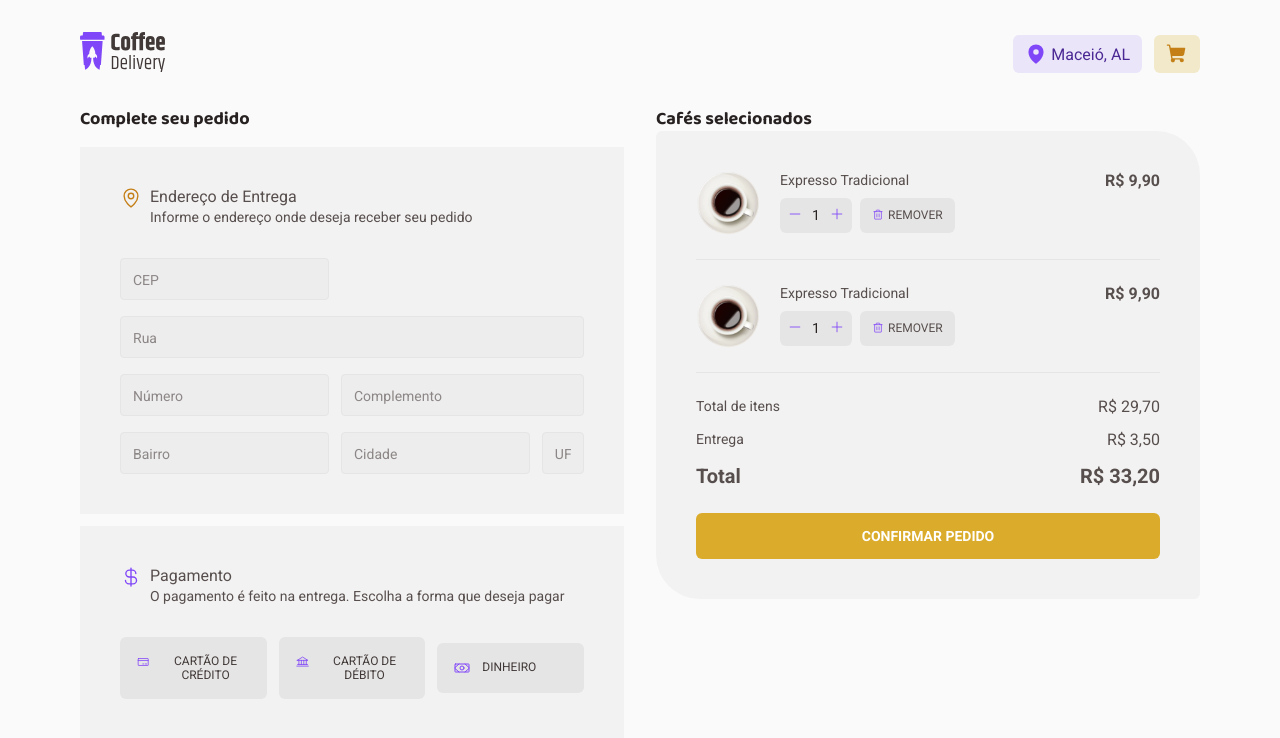
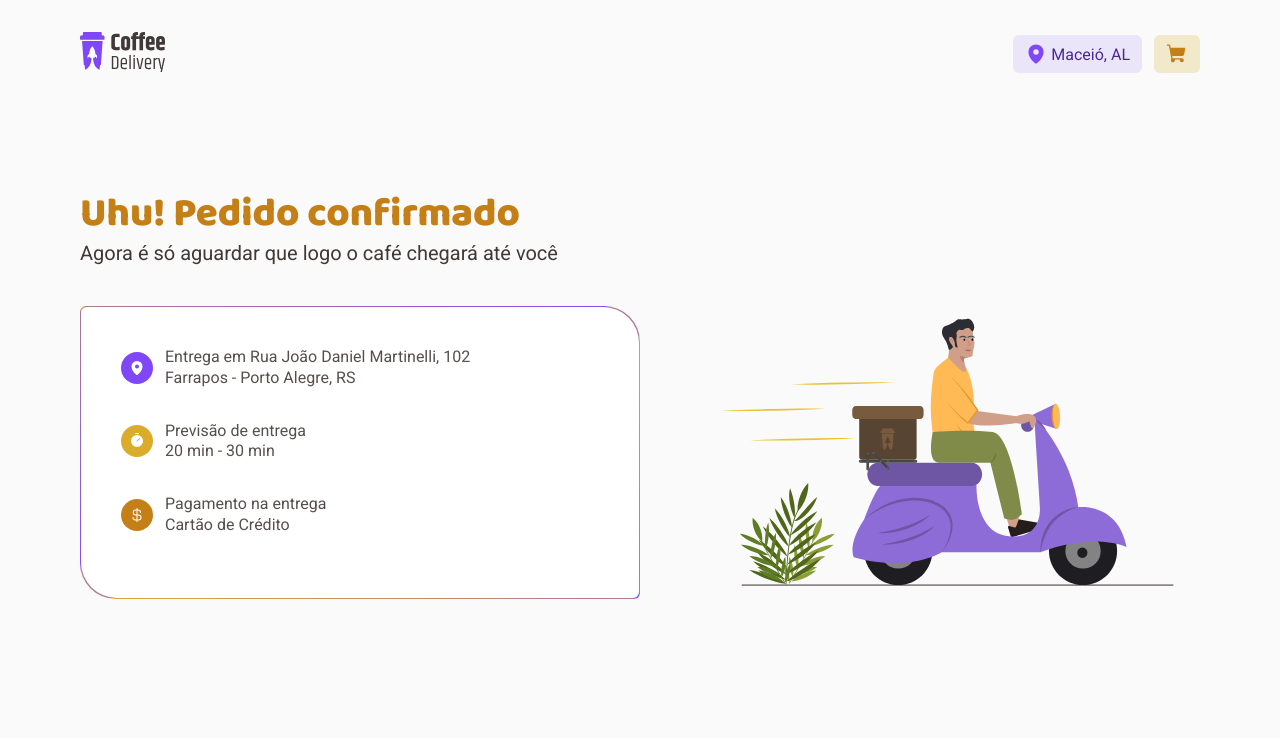
Before and after one commit to Newton-Duarte/coffee-delivery, a React (Vite) app: page /cart in a window 1280 px wide. Both pictures are taken after a click on the button "CONFIRMAR PEDIDO". Shown: the top 738 px of the page. Built offline with nearby package versions, Linux system fonts and the light colour scheme.

Commit message:
feat: add success component to cart page

```diff
--- a/src/components/CartButton/styles.ts
+++ b/src/components/CartButton/styles.ts
@@ -8,4 +8,13 @@ export const Container = styled(BaseButton)`
   svg {
     color: ${(props) => props.theme.yellowDark};
   }
+
+  &:not(:disabled):hover {
+    transition: background-color 0.2s;
+    background-color: ${(props) => props.theme.yellowDark};
+
+    svg {
+      color: ${(props) => props.theme.yellowLight};
+    }
+  }
 `
--- /dev/null
+++ b/src/pages/Cart/components/Success/index.tsx
@@ -0,0 +1,55 @@
+import { Text } from '../../../../components/Text'
+import { Title } from '../../../../components/Title'
+
+import successImg from '../../../../assets/success.svg'
+
+import * as S from './styles'
+import { CurrencyDollar, MapPin, Timer } from 'phosphor-react'
+export default function Success() {
+  return (
+    <S.Container>
+      <Title>Uhu! Pedido confirmado</Title>
+      <Text variant="lg">
+        Agora é só aguardar que logo o café chegará até você
+      </Text>
+      <S.Grid>
+        <S.OrderInfoWrapper>
+          <S.OrderInfo>
+            <div>
+              <div>
+                <MapPin size={16} weight="fill" />
+              </div>
+              <div>
+                <Text variant="md">
+                  Entrega em Rua João Daniel Martinelli, 102 <br /> Farrapos -
+                  Porto Alegre, RS
+                </Text>
+              </div>
+            </div>
+            <div>
+              <div>
+                <Timer size={16} weight="fill" />
+              </div>
+              <div>
+                <Text variant="md">
+                  Previsão de entrega <br /> 20 min - 30 min
+                </Text>
+              </div>
+            </div>
+            <div>
+              <div>
+                <CurrencyDollar size={16} weight="fill" />
+              </div>
+              <div>
+                <Text variant="md">
+                  Pagamento na entrega <br /> Cartão de Crédito
+                </Text>
+              </div>
+            </div>
+          </S.OrderInfo>
+        </S.OrderInfoWrapper>
+        <img src={successImg} alt="" />
+      </S.Grid>
+    </S.Container>
+  )
+}
--- /dev/null
+++ b/src/pages/Cart/components/Success/styles.ts
@@ -0,0 +1,93 @@
+import styled from 'styled-components'
+
+export const Container = styled.div`
+  max-width: 70rem;
+  margin: 5rem auto 0;
+
+  > h1 {
+    color: ${(props) => props.theme.yellowDark};
+  }
+
+  > p {
+    color: ${(props) => props.theme.baseSubtitle};
+  }
+`
+
+export const Grid = styled.div`
+  display: grid;
+  grid-template-columns: 1fr 1fr;
+  margin-top: 2.5rem;
+
+  img {
+    margin-left: auto;
+  }
+`
+
+export const OrderInfoWrapper = styled.div`
+  position: relative;
+  padding: 0.125rem;
+  background: linear-gradient(
+    to bottom right,
+    ${(props) => props.theme.yellow},
+    ${(props) => props.theme.purple}
+  );
+  border: 1px solid transparent;
+  border-radius: 6px 36px 6px 36px;
+`
+
+export const OrderInfo = styled.div`
+  position: absolute;
+  inset: 0;
+  background: ${(props) => props.theme.white};
+  border-radius: 6px 36px 6px 36px;
+  padding: 2.5rem;
+
+  > div {
+    display: flex;
+    align-items: center;
+    gap: 0.75rem;
+
+    & + div {
+      margin-top: 2rem;
+    }
+
+    &:nth-child(1) {
+      > div {
+        &:first-of-type {
+          background-color: ${(props) => props.theme.purple};
+        }
+      }
+    }
+
+    &:nth-child(2) {
+      > div {
+        &:first-of-type {
+          background-color: ${(props) => props.theme.yellow};
+        }
+      }
+    }
+
+    &:nth-child(3) {
+      > div {
+        &:first-of-type {
+          background-color: ${(props) => props.theme.yellowDark};
+        }
+      }
+    }
+
+    > div {
+      &:first-of-type {
+        width: 2rem;
+        height: 2rem;
+        display: flex;
+        align-items: center;
+        justify-content: center;
+        border-radius: 999rem;
+
+        svg {
+          color: ${(props) => props.theme.white};
+        }
+      }
+    }
+  }
+`
--- a/src/pages/Cart/index.tsx
+++ b/src/pages/Cart/index.tsx
@@ -13,9 +13,15 @@ import cafeImg from '../../assets/cafe-americano.png'
 
 import * as S from './styles'
 import { InputNumber } from '../../components/InputNumber'
+import Success from './components/Success'
+import { useState } from 'react'
 
 export function Cart() {
-  return (
+  const [isSuccess, setIsSuccess] = useState(false)
+
+  return isSuccess ? (
+    <Success />
+  ) : (
     <S.Container>
       <S.CompleteOrder>
         <Title variant="xs">Complete seu pedido</Title>
@@ -134,7 +140,9 @@ export function Cart() {
               </Text>
             </div>
           </S.Total>
-          <S.ConfirmButton>Confirmar Pedido</S.ConfirmButton>
+          <S.ConfirmButton type="button" onClick={() => setIsSuccess(true)}>
+            Confirmar Pedido
+          </S.ConfirmButton>
         </S.OrderItems>
       </S.Order>
     </S.Container>
--- a/src/pages/Cart/styles.ts
+++ b/src/pages/Cart/styles.ts
@@ -38,7 +38,7 @@ export const DeliveryAddress = styled.div`
       }
 
       &.uf {
-        width: 15%;
+        width: 17%;
       }
     }
 
@@ -58,6 +58,12 @@ export const SectionHeader = styled.div`
   display: flex;
   gap: 0.5rem;
   border-radius: 6px;
+
+  > div {
+    p:first-of-type {
+      color: ${(props) => props.theme.baseSubtitle};
+    }
+  }
 
   svg {
     color: ${(props) => props.theme.yellowDark};
@@ -94,6 +100,7 @@ export const PaymentButton = styled.button`
   cursor: pointer;
   background: ${(props) => props.theme.baseButton};
   color: ${(props) => props.theme.baseSubtitle};
+  white-space: nowrap;
 
   svg {
     color: ${(props) => props.theme.purple};
@@ -117,6 +124,7 @@ export const OrderItems = styled.div`
   background: ${(props) => props.theme.baseCard};
   border-radius: 6px 44px 6px 44px;
   padding: 2.5rem;
+  margin-top: 1rem;
 `
 
 export const OrderItem = styled.div`
```
Also changed, not shown: src/assets/success.svg (added).
